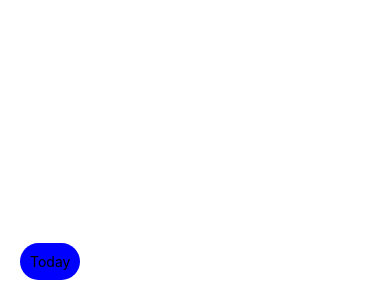
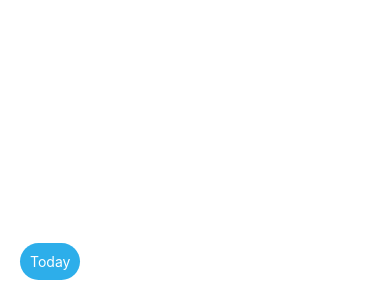
Before and after one commit to kimyk0120/rn_threedm, a React Native app: screen / in a window 390 px wide. Shown: the part 544-844 px from the top of the page. Built offline with nearby package versions, Linux system fonts and the light colour scheme.

Commit message:
mod App.tsx - today 버튼 모듈화

```diff
--- a/App.tsx
+++ b/App.tsx
@@ -1,6 +1,8 @@
-import React, {Component, useEffect, useRef, useState} from 'react';
-import {Alert, StyleSheet, Text, View, TouchableOpacity, SafeAreaView} from 'react-native';
-import {Agenda, DateData, AgendaEntry, AgendaSchedule, CalendarProvider} from 'react-native-calendars';
+import React, {Component, useEffect, useRef, useState} from "react";
+import {Alert, StyleSheet, Text, View, TouchableOpacity, SafeAreaView} from "react-native";
+import {Agenda, DateData, AgendaEntry, AgendaSchedule, CalendarProvider} from "react-native-calendars";
+import TodayBtn from "./components/TodayBtn";
+
 // import testIDs from '../testIDs';
 
 interface State {
@@ -11,14 +13,14 @@ interface State {
 //     items: undefined
 // }
 
-export default function AgendaScreen () {
+export default function AgendaScreen() {
 
-    const [selectedDate, setSelectedDate] = useState(()=>{
+    const [selectedDate, setSelectedDate] = useState(() => {
         const today = new Date();
         const year = today.getFullYear();
-        const month = ('0' + (today.getMonth() + 1)).slice(-2);
-        const day = ('0' + today.getDate()).slice(-2);
-        return year + '-' + month + '-' + day;
+        const month = ("0" + (today.getMonth() + 1)).slice(-2);
+        const day = ("0" + today.getDate()).slice(-2);
+        return year + "-" + month + "-" + day;
     });
 
     const [state, setState] = useState<State>({});
@@ -41,7 +43,7 @@ export default function AgendaScreen () {
                     const numItems = Math.floor(Math.random() * 3 + 1);
                     for (let j = 0; j < numItems; j++) {
                         items[strTime].push({
-                            name: 'Item for ' + strTime + ' #' + j,
+                            name: "Item for " + strTime + " #" + j,
                             height: Math.max(50, Math.floor(Math.random() * 150)),
                             day: strTime
                         });
@@ -58,11 +60,11 @@ export default function AgendaScreen () {
                 items: newItems
             });
         }, 1000);
-    }
+    };
 
     const renderItem = (reservation: AgendaEntry, isFirst: boolean) => {
         const fontSize = isFirst ? 16 : 14;
-        const color = isFirst ? 'black' : '#43515c';
+        const color = isFirst ? "black" : "#43515c";
 
         return (
             <TouchableOpacity
@@ -73,7 +75,7 @@ export default function AgendaScreen () {
                 <Text style={{fontSize, color}}>{reservation.name}</Text>
             </TouchableOpacity>
         );
-    }
+    };
 
     const renderEmptyDate = () => {
         return (
@@ -81,55 +83,56 @@ export default function AgendaScreen () {
                 <Text>This is empty date!</Text>
             </View>
         );
-    }
+    };
 
     const rowHasChanged = (r1: AgendaEntry, r2: AgendaEntry) => {
         return r1.name !== r2.name;
-    }
+    };
 
     const timeToString = (time: number) => {
         const date = new Date(time);
-        return date.toISOString().split('T')[0];
-    }
+        return date.toISOString().split("T")[0];
+    };
     const goToToday = () => {
         // Perform any action to navigate to today's date
-        console.log('Go to Today');
+        console.log("Go to Today");
 
         console.log(selectedDate);
 
         setSelectedDate(new Date().toISOString().slice(0, 10));
     };
 
-    const onDayPress = (day:DateData) => {
-        console.log('day pressed', day.dateString);
+    const onDayPress = (day: DateData) => {
+        console.log("day pressed", day.dateString);
         setSelectedDate(day.dateString);
-    }
+    };
 
-    const tests:any =
-        {'2012-05-22': [{name: 'item 1 - any js object'}],
-        '2012-05-23': [{name: 'item 2 - any js object', height: 80}],
-        '2012-05-24': [],
-        '2012-05-25': [{name: 'item 3 - any js object'}, {name: 'any js object'}]
-        }
+    const tests: any =
+        {
+            "2012-05-22": [{name: "item 1 - any js object"}],
+            "2012-05-23": [{name: "item 2 - any js object", height: 80}],
+            "2012-05-24": [],
+            "2012-05-25": [{name: "item 3 - any js object"}, {name: "any js object"}]
+        };
 
     return (
         <SafeAreaView style={styles.container}>
             <CalendarProvider date={selectedDate}>
                 <Agenda
                     selected={selectedDate}
-                testID={'kimyk'}
+                    testID={"kimyk"}
                     // items={state?.items}
                     items={tests}
                     // loadItemsForMonth={loadItems}
                     loadItemsForMonth={month => {
-                    console.log('trigger items loading');
+                        console.log("trigger items loading");
                     }}
                     onCalendarToggled={calendarOpened => {
-                    console.log('onCalendarToggled :' , calendarOpened);
+                        console.log("onCalendarToggled :", calendarOpened);
                     }}
                     onDayPress={onDayPress}
                     onDayChange={day => {
-                    console.log('day changed');
+                        console.log("day changed");
                     }}
                     // selected={selectedDate}
 
@@ -184,27 +187,27 @@ export default function AgendaScreen () {
                     // When `true` and `hideKnob` prop is `false`, the knob will always be visible and the user will be able to drag the knob up and close the calendar. Default = false
                     showClosingKnob={true}
                     // By default, agenda dates are marked if they have at least one item, but you can override this if needed
-                markingType={'multi-dot'}
+                    markingType={"multi-dot"}
                     markedDates={{
-                    '2023-05-23': {
+                        "2023-05-23": {
                             marked: true,
                             dots: [
-                            { key: 'dot1', color: 'red'},
-                            { key: 'dot2', color: 'green' },
+                                {key: "dot1", color: "red"},
+                                {key: "dot2", color: "green"},
                             ],
                             selected: false,
                         },
-                    '2023-05-24': {
+                        "2023-05-24": {
                             marked: true,
-                        dots: [{ key: 'dot3', color: 'blue' }],
-                        dotColor:'black',
+                            dots: [{key: "dot3", color: "blue"}],
+                            dotColor: "black",
                             selected: false,
                         },
                     }}
                     // If disabledByDefault={true} dates flagged as not disabled will be enabled. Default = false
                     // disabledByDefault={true}
                     // If provided, a standard RefreshControl will be added for "Pull to Refresh" functionality. Make sure to also set the refreshing prop correctly
-                onRefresh={() => console.log('refreshing...')}
+                    onRefresh={() => console.log("refreshing...")}
                     // Set this true while waiting for new data from a refresh
                     // refreshing={false}
                     // Add a custom RefreshControl component, used to provide pull-to-refresh functionality for the ScrollView
@@ -241,21 +244,18 @@ export default function AgendaScreen () {
                     // reservationsKeyExtractor={this.reservationsKeyExtractor}
                 />
                 {/*  Agenda  */}
-            <TouchableOpacity onPress={goToToday} style={styles.floatingButton}>
-                <Text>Today</Text>
-            </TouchableOpacity>
-
+                <TodayBtn goToToday={goToToday}></TodayBtn>
             </CalendarProvider>
         </SafeAreaView>
     ); // .return
 }//.class
 
 const styles = StyleSheet.create({
-    container : {
-        flex:1
+    container: {
+        flex: 1
     },
     item: {
-        backgroundColor: 'white',
+        backgroundColor: "white",
         flex: 1,
         borderRadius: 5,
         padding: 10,
@@ -267,15 +267,4 @@ const styles = StyleSheet.create({
         flex: 1,
         paddingTop: 30
     },
-    floatingButton: {
-        position: 'absolute',
-        bottom: 20,
-        left: 20,
-        backgroundColor: 'blue',
-        borderRadius: 25,
-        padding: 10,
-        alignItems: 'center',
-        justifyContent: 'center',
-        elevation: 2,
-    },
 });
--- /dev/null
+++ b/components/TodayBtn.tsx
@@ -0,0 +1,30 @@
+import React from 'react';
+import {StyleSheet, Text, TouchableOpacity} from "react-native";
+
+function TodayBtn(props:any) {
+    return (
+        <TouchableOpacity onPress={props.goToToday} style={styles.todayButton}>
+            <Text style={styles.todayButtonText}>Today</Text>
+        </TouchableOpacity>
+    );
+}
+
+const styles = StyleSheet.create({
+    todayButton: {
+        position: "absolute",
+        bottom: 20,
+        left: 20,
+        backgroundColor: "#2daeea",
+        borderRadius: 25,
+        padding: 10,
+        alignItems: "center",
+        justifyContent: "center",
+        elevation: 2,
+    },
+    todayButtonText:{
+        color:"white",
+        fontWeight:"400",
+    },
+});
+
+export default TodayBtn;
```
Also changed, not shown: test/App_20230522.jsx (added, +126 -0 lines), test/agendaScreen.tsx (added, +129 -0 lines). Lines whose indentation alone changed are shown as unchanged.
